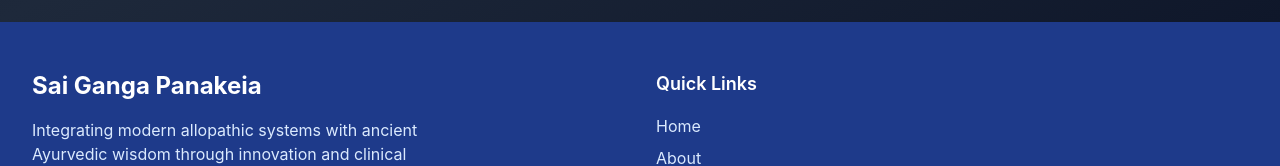
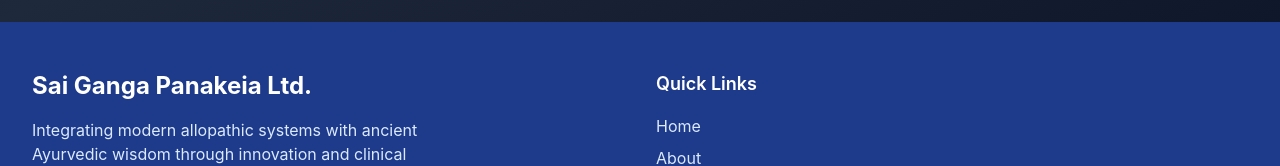
Before and after one commit to solusindica/event_landingpage, a React (Vite) app: page / in a window 1280 px wide. Shown: the part 10595-10761 px from the top of the page. Built offline with nearby package versions, Linux system fonts and the light colour scheme; no server answers.

Commit message:
updated footer

```diff
--- a/src/components/Footer.tsx
+++ b/src/components/Footer.tsx
@@ -8,7 +8,7 @@
         <div className="grid md:grid-cols-4 gap-8">
           {/* Contact Details */}
           <div className="md:col-span-2">
-            <h3 className="text-2xl font-bold mb-4">Sai Ganga Panakeia</h3>
+            <h3 className="text-2xl font-bold mb-4">Sai Ganga Panakeia Ltd.</h3>
             <p className="text-blue-100 mb-6 max-w-md">
               Integrating modern allopathic systems with ancient Ayurvedic wisdom through innovation and clinical excellence.
             </p>
```
